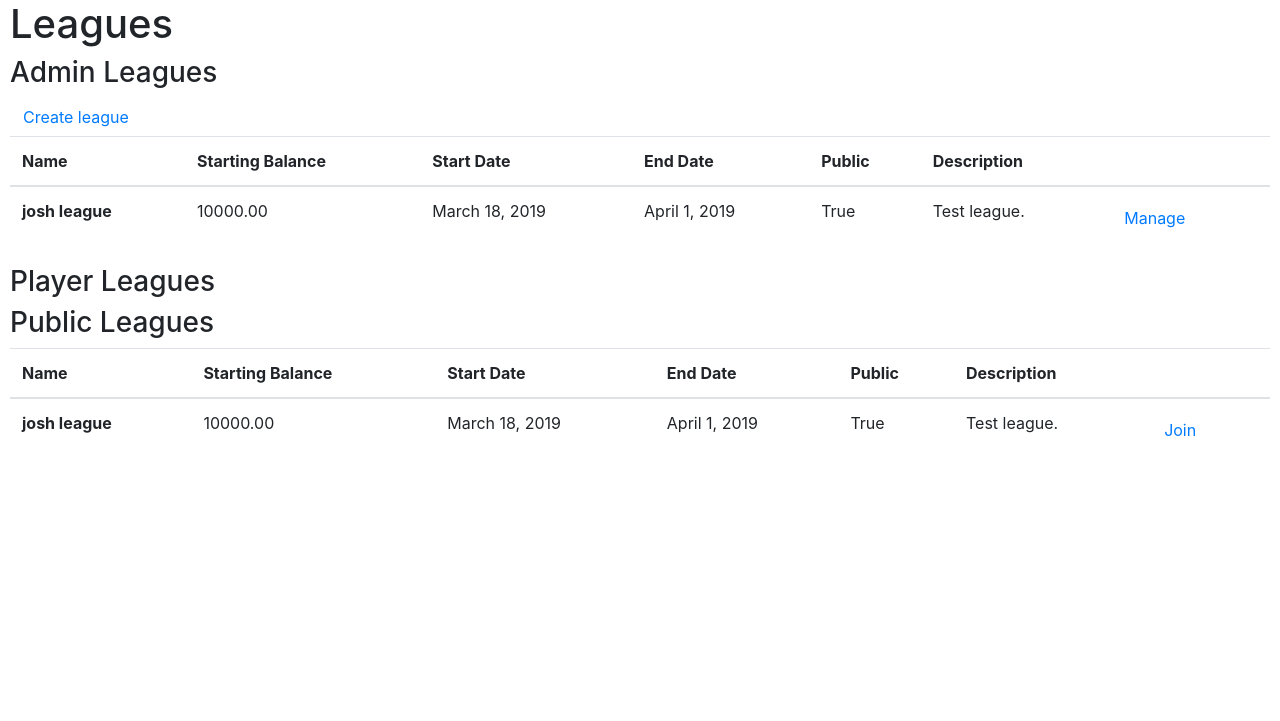
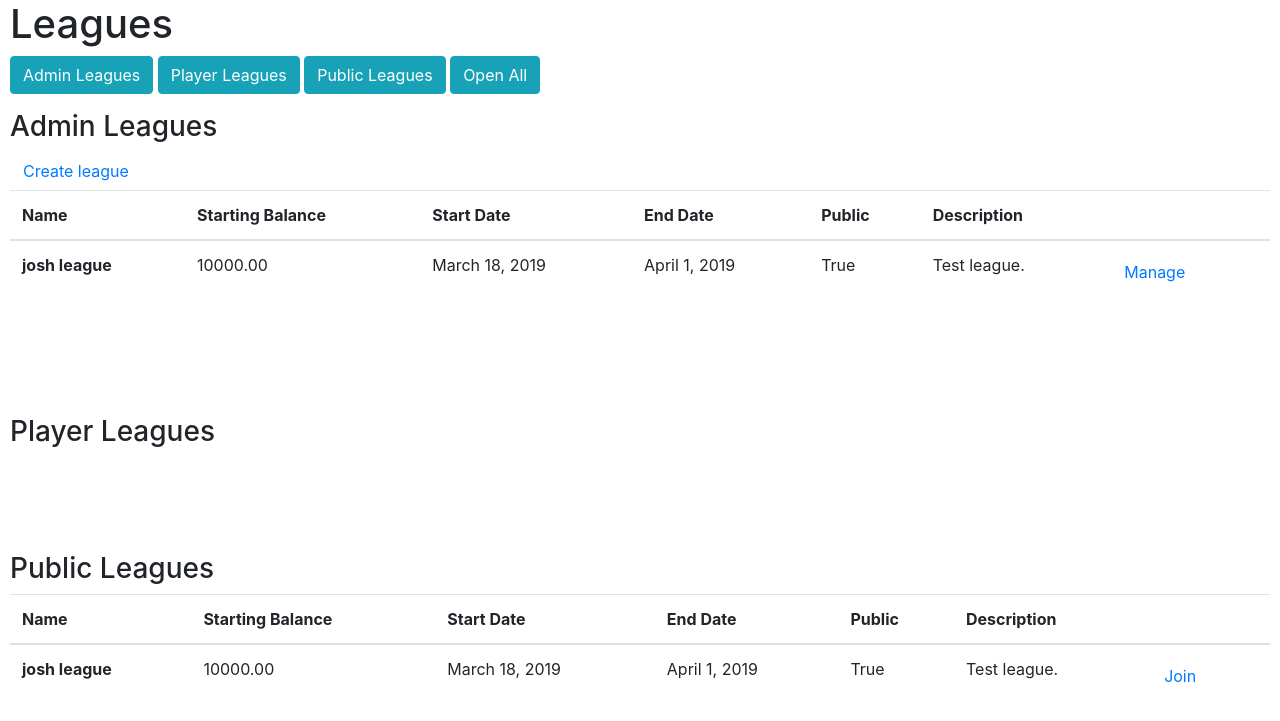
Before and after one commit to amalhotr/SMIL_project, a Django app: page /leagues/ in a window 1280 px wide. Shown: the part 56-777 px from the top of the page. Run offline with Django 3.2, Linux system fonts and the light colour scheme; a user stored in the database is signed in; data comes from the database, SQL or seed files in the repository; both versions use the stored data as it was after the commit; parts of the project's set-up code (start-up, migrations or seed data) failed here and were passed over; some libraries are stand-ins or nearby versions.

Commit message:
bootstrap

```diff
--- a/templates/base_generic.html
+++ b/templates/base_generic.html
@@ -21,7 +21,7 @@
 	</head>
 	<body>
 		{% block bar %}
-			<nav class="navbar navbar-expand-lg navbar-dark bg-dark">
+			<nav class="navbar sticky-top navbar-expand-lg navbar-dark bg-dark">
 		    	<a class="navbar-brand" href="{% url 'home' %}">TTT Stock Market League</a>
 
 		    	<button class="navbar-toggler" type="button" data-toggle="collapse" data-target="#navbarSupportedContent" aria-controls="navbarSupportedContent" aria-expanded="false" aria-label="Toggle navigation">
--- a/templates/dashBoardLeague.html
+++ b/templates/dashBoardLeague.html
@@ -1,7 +1,7 @@
 {% extends "base_generic.html" %}
 
 {% block content %}
-<div id="wrap" style="width:850px; clear:both;">
+<div id="wrap" style="width:850px; clear:both;" class  = "sticky-top" >
 	<div id="list-example" class="list-group" style="float:left; width:210px; position:relative;">
 		<a class="list-group-item list-group-item-action" href="#Top">{{league}} Dashboard</a>
 	</div>
@@ -18,7 +18,6 @@
 		<a class="list-group-item list-group-item-action" href="#Leaderboard">Leaderboard</a></div>
 </div>
 <div data-spy="scroll" data-target="#list-example" data-offset="0" class="scrollspy-example">
-	<h1 id = "Top">{{ league }} Dashboard</h1>
 		{% load crispy_forms_tags %}
 		<form method="post">
 			{% csrf_token %}
@@ -30,6 +29,8 @@
 			</div>
 			<button type="submit" class="btn btn-primary">Submit</button>
 		</form>
+	<h1 id = "Top">{{ league }} Dashboard</h1>
+
 	<br>
 	<br>
 	<br>
--- a/templates/leagues.html
+++ b/templates/leagues.html
@@ -2,7 +2,14 @@
 
 {% block content %}
 	<h1>Leagues</h1>
+	<p>
+		<a class="btn btn-info" data-toggle="collapse" href="#multiCollapseExample1" role="button" aria-expanded="false" aria-controls="multiCollapseExample1">Admin Leagues</a>
+		<button class="btn btn-info" type="button" data-toggle="collapse" data-target="#multiCollapseExample2" aria-expanded="false" aria-controls="multiCollapseExample2">Player Leagues</button>
+		<button class="btn btn-info" type="button" data-toggle="collapse" data-target="#multiCollapseExample3" aria-expanded="false" aria-controls="multiCollapseExample3">Public Leagues</button>
+		<button class="btn btn-info" type="button" data-toggle="collapse" data-target=".multi-collapse" aria-expanded="false" aria-controls="multiCollapseExample1 multiCollapseExample2 multiCollapseExample3">Open All</button>
+	</p>
 
+	<div class="collapse multi-collapse show" id="multiCollapseExample1">
 	<h3>Admin Leagues</h3>
 	<a href="{% url 'createLeague' %}"><button type="button" class="btn btn-link">Create league</button></a>
 	{% if adminLeagues %}
@@ -33,7 +40,12 @@
 			</tbody>
 		</table>
 	{% endif %}
-
+	</div>
+	<br>
+	<br>
+	<br>
+	<br>
+	<div class="collapse multi-collapse show" id="multiCollapseExample2">
 	<h3>Player Leagues</h3>
 	{% if playerLeagues %}
 		<table class="table table-hover">
@@ -63,7 +75,12 @@
 			</tbody>
 		</table>
 	{% endif %}
-
+	</div>
+	<br>
+	<br>
+	<br>
+	<br>
+	<div class="collapse multi-collapse show" id="multiCollapseExample3">
 	<h3>Public Leagues</h3>
 	{% if publicLeagues %}
 		<table class="table table-hover">
@@ -92,4 +109,5 @@
 				{% endfor %}
 			</tbody>
 	{% endif %}
+		</div>
 {% endblock %}
```
Also changed, not shown: templates/home.html (+9 -2 lines), db.sqlite3. Lines whose indentation alone changed are shown as unchanged.
